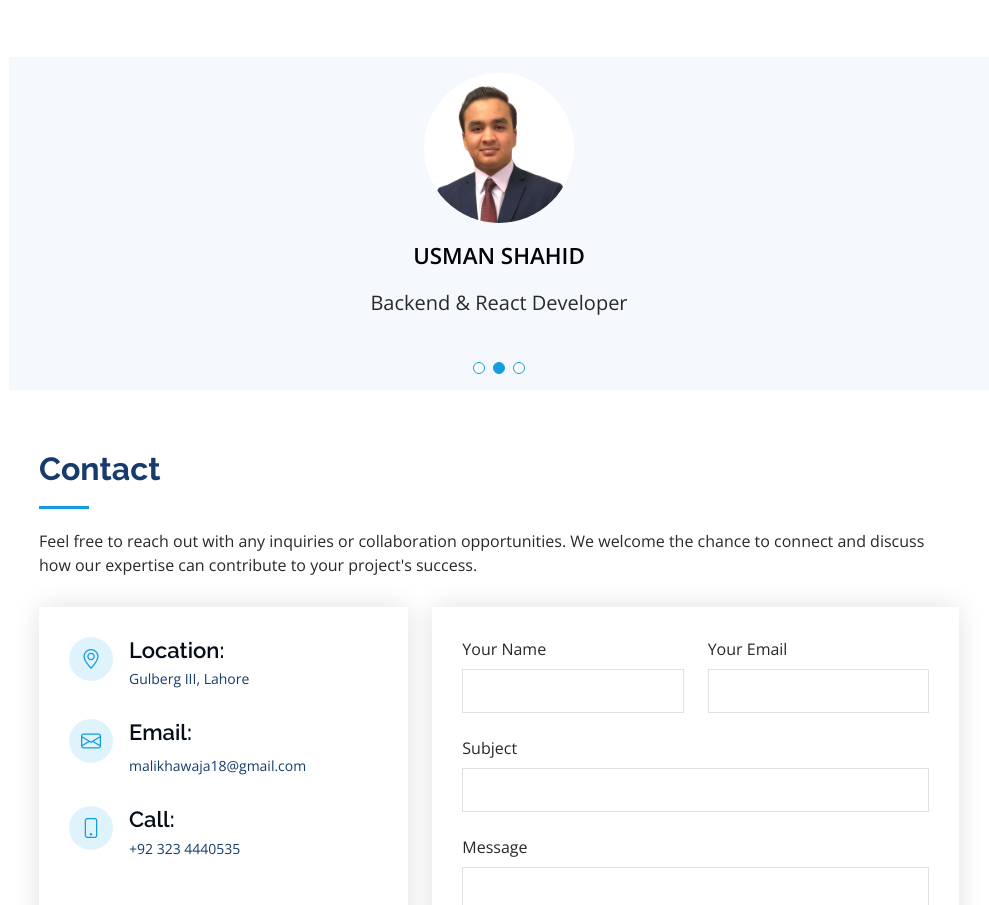
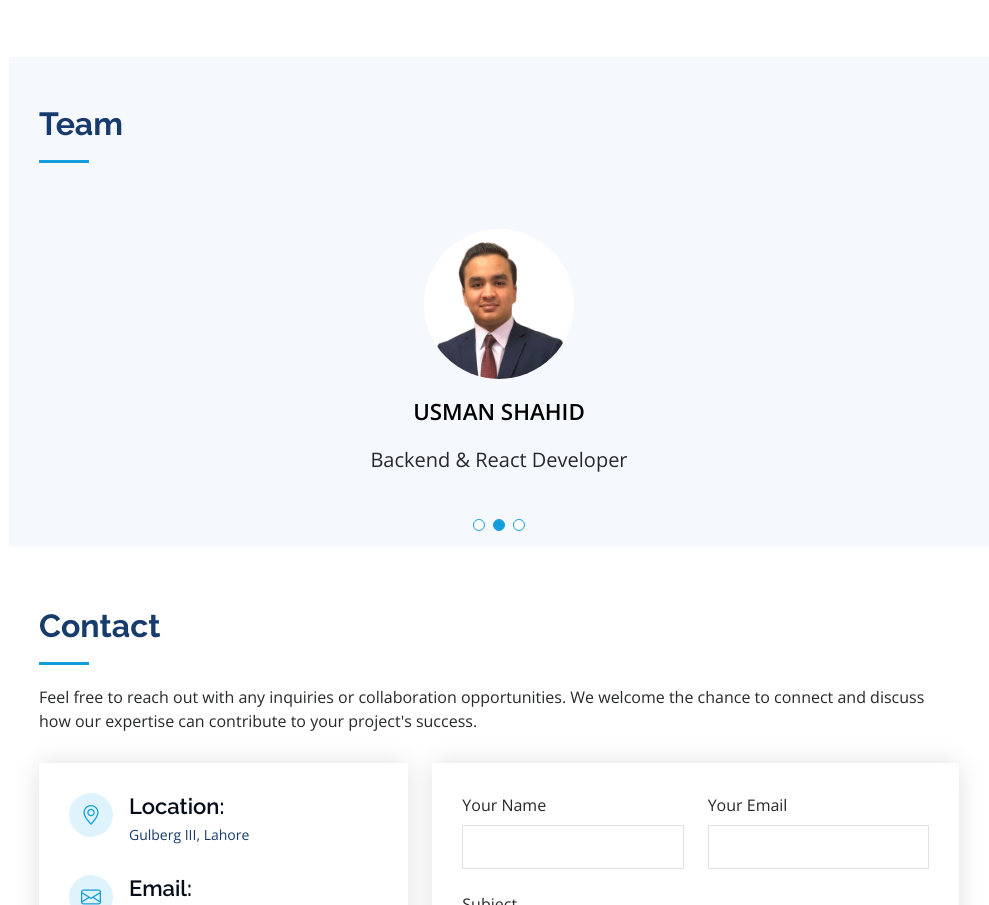
Before and after one commit to mak1821/Portfolio, a plain HTML site: page index.html in a window 1280 px wide. Shown: the part 4163-5068 px from the top of the page, without its empty margins (291-1280 px from the left). Drawn offline with nearby package versions, Linux system fonts and the light colour scheme; grey boxes are pictures that could not be loaded.

Commit message:
Added Team Heading

```diff
--- a/index.html
+++ b/index.html
@@ -341,6 +341,11 @@
      <div class="testimonials paralax-mf bg-image" style="background-color:#F5F8FD">
       <div class="overlay-mf"></div>
       <div class="container">
+
+        <br><br>
+        <div class="section-title">
+          <h2>Team</h2>
+        </div>
         <div class="row">
           <div class="col-md-12">
 
```
